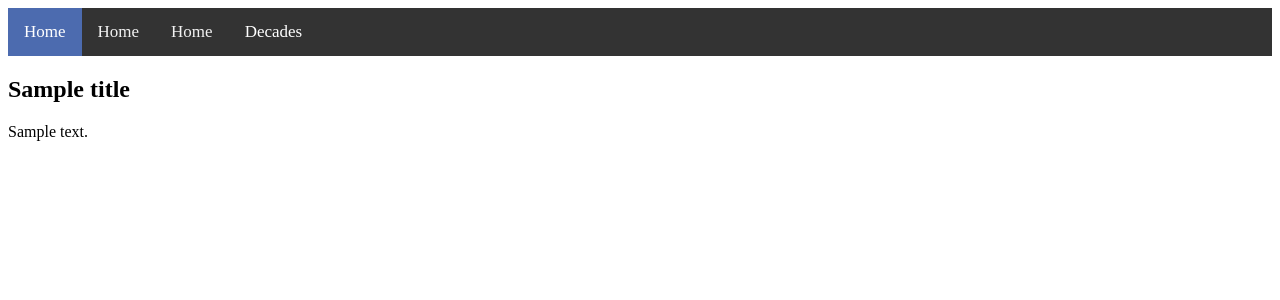
After one commit to josieesh/papa_site, a Django app: template templates/history.html in a window 1280 px wide. The commit adds this page. Shown: the top 300 px of the page. Run offline with Django 3.2, Linux system fonts and the light colour scheme; the template is opened without the code that fills it: most values are stand-ins (such as "Sample title", 1, 10 or a date in 2020).

Commit message:
better navbar and getting history to work

```diff
--- a/app/models.py
+++ b/app/models.py
@@ -1,5 +1,6 @@
 from django.db import models
 from datetime import datetime
+import uuid
 
 class Textfile(models.Model):
     page = models.CharField(max_length=100)
@@ -7,7 +8,8 @@ class Textfile(models.Model):
     tags = models.CharField(max_length=255, default=None, blank=True, null=True)
     name = models.CharField(max_length=255)
     text = models.TextField()
-    date = models.DateTimeField(default=datetime.now)
+    date_added = models.DateTimeField(default=datetime.now)
+    key = models.CharField(max_length=64, null=False, default=uuid.uuid4, unique=True)
 
     def __str__(self):
         return self.name + "\n" + self.text
--- a/papa_site/urls.py
+++ b/papa_site/urls.py
@@ -19,5 +19,6 @@ from app import views
 
 urlpatterns = [
     path('', views.home, name='home'),
+    path('history', views.history, name='history'),
     path('admin/', admin.site.urls),
 ]
--- a/static/style.css
+++ b/static/style.css
@@ -14,3 +14,97 @@
   .logo a:active {
     text-decoration: none;
   }
+
+
+  /* Add a black background color to the top navigation */
+.navbar {
+    background-color: #333;
+    overflow: hidden;
+  }
+
+  /* Style the links inside the navigation bar */
+  .navbar a {
+    float: left;
+    color: #f2f2f2;
+    text-align: center;
+    padding: 14px 16px;
+    text-decoration: none;
+    font-size: 17px;
+  }
+  /* Add a color to the active/current link */
+  .navbar a.active {
+    background-color: rgb(76, 107, 175);;
+    color: white;
+  }
+
+   /* Add a black background color to the top navigation */
+.navbar {
+    background-color: #333;
+    overflow: hidden;
+  }
+
+  /* Style the links inside the navigation bar */
+  .navbar a {
+    float: left;
+    display: block;
+    color: #f2f2f2;
+    text-align: center;
+    padding: 14px 16px;
+    text-decoration: none;
+    font-size: 17px;
+  }
+
+  /* Dropdown container - needed to position the dropdown content */
+  .dropdown {
+    float: left;
+    overflow: hidden;
+  }
+
+  /* Style the dropdown button to fit inside the topnav */
+  .dropdown .dropbtn {
+    font-size: 17px;
+    border: none;
+    outline: none;
+    color: white;
+    padding: 14px 16px;
+    background-color: inherit;
+    font-family: inherit;
+    margin: 0;
+  }
+
+  /* Style the dropdown content (hidden by default) */
+  .dropdown-content {
+    display: none;
+    position: absolute;
+    background-color: #f9f9f9;
+    min-width: 160px;
+    box-shadow: 0px 8px 16px 0px rgba(0,0,0,0.2);
+    z-index: 1;
+  }
+
+  /* Style the links inside the dropdown */
+  .dropdown-content a {
+    float: none;
+    color: black;
+    padding: 12px 16px;
+    text-decoration: none;
+    display: block;
+    text-align: left;
+  }
+
+  /* Add a dark background on topnav links and the dropdown button on hover */
+  .navbar a:hover, .dropdown:hover .dropbtn {
+    background-color: #555;
+    color: white;
+  }
+
+  /* Add a grey background to dropdown links on hover */
+  .dropdown-content a:hover {
+    background-color: #ddd;
+    color: black;
+  }
+
+  /* Show the dropdown menu when the user moves the mouse over the dropdown button */
+  .dropdown:hover .dropdown-content {
+    display: block;
+  }
--- a/templates/base.html
+++ b/templates/base.html
@@ -4,28 +4,30 @@
 <html lang="en">
 <head>
     <link rel="stylesheet" href="{% static 'style.css' %}">
-    <link href="https://fonts.googleapis.com/css?family=Peralta" rel="stylesheet">
-    <link rel="stylesheet" href="{% static 'bootstrap.min.css' %}">
     <!--<link rel="stylesheet" href="style.css"> -->
     <title>{% block title %}Victor Site{% endblock %}</title>
 </head>
 
 <body>
-    <nav class="navbar navbar-expand-sm navbar-dark bg-dark">
-        <div class="container">
-          <a class="navbar-brand" href="{% url 'home' %}">Preface</a>
-          <button class="navbar-toggler" type="button" data-toggle="collapse" data-target="#mainMenu" aria-controls="mainMenu" aria-expanded="false" aria-label="Toggle navigation">
-            <span class="navbar-toggler-icon"></span>
+  <div class = 'container'>
+    <nav class="navbar">
+      <div>
+        <a class="active" href="/">Home</a>
+        <a href="/">Home</a>
+        <a href="/">Home</a>
+        <div class="dropdown">
+          <button class="dropbtn">Decades
+            <i class="fa fa-caret-down"></i>
           </button>
-          <div class="collapse navbar-collapse" id="mainMenu">
-            <ul class="navbar-nav ml-auto">
-              <li class="nav-item">
-                <a class="nav-link" href="/">TEST</a>
-              </li>
-            </ul>
+          <div class="dropdown-content">
+            <a href="/history">1900</a>
+            <a href="/history"">1910</a>
+            <a href="/history">1920</a>
           </div>
         </div>
-      </nav>
+    </nav>
+  </div>
+
     <div id="content">
         {% block content %}{% endblock %}
     </div>
--- /dev/null
+++ b/templates/history.html
@@ -0,0 +1,8 @@
+{% extends "base.html" %}
+
+{% block title %}History{% endblock %}
+
+{% block content %}
+    <h2>{{ title }}</h2>
+    <p>{{ body }}</p>
+{% endblock %}
```
Also changed, not shown: app/menus.py (added, +38 -0 lines), app/views.py (+12 -3 lines), README.md, app/migrations/0004_textfile_key.py (added), app/migrations/0005_auto_20200503_2230.py (added), app/migrations/0006_auto_20200503_2236.py (added).
